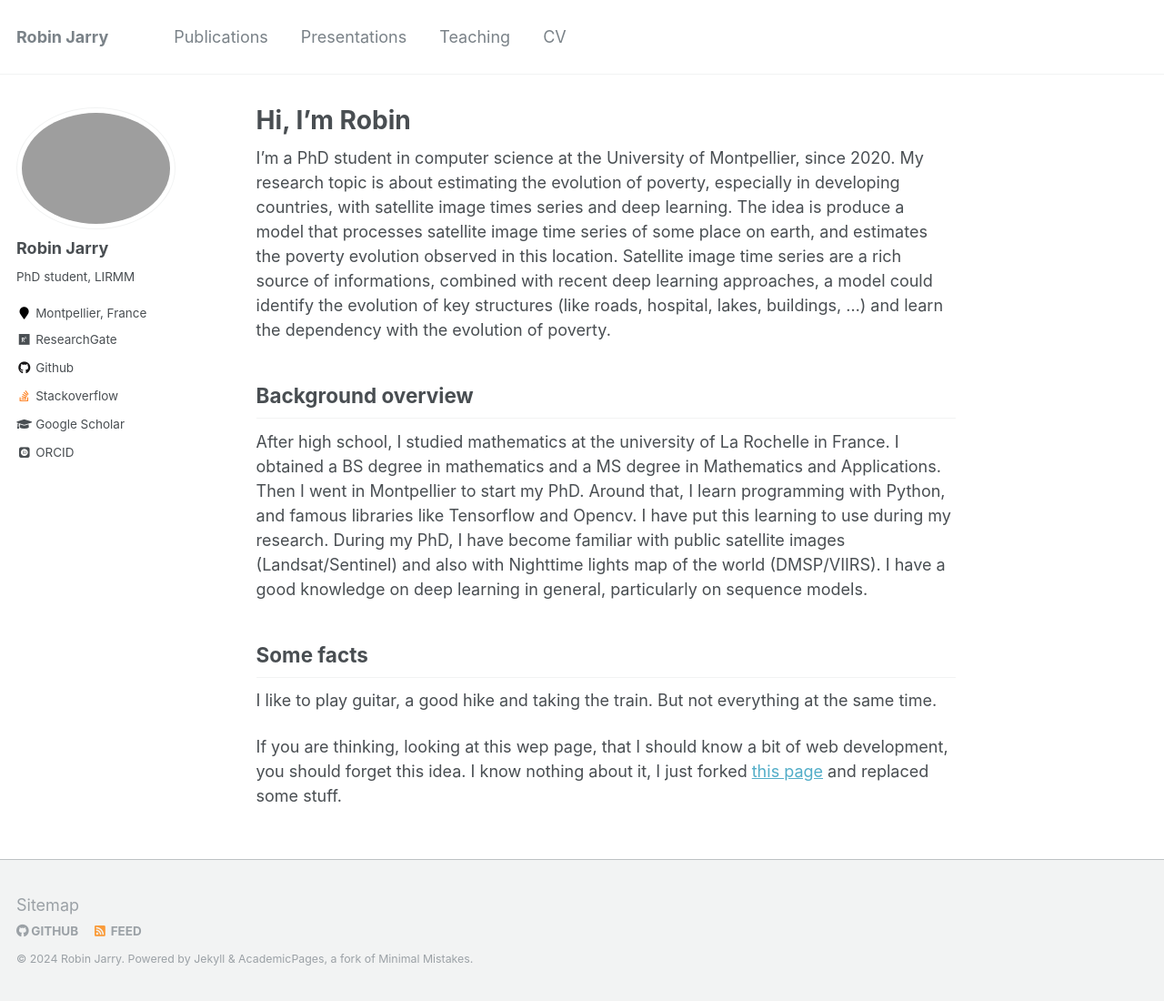
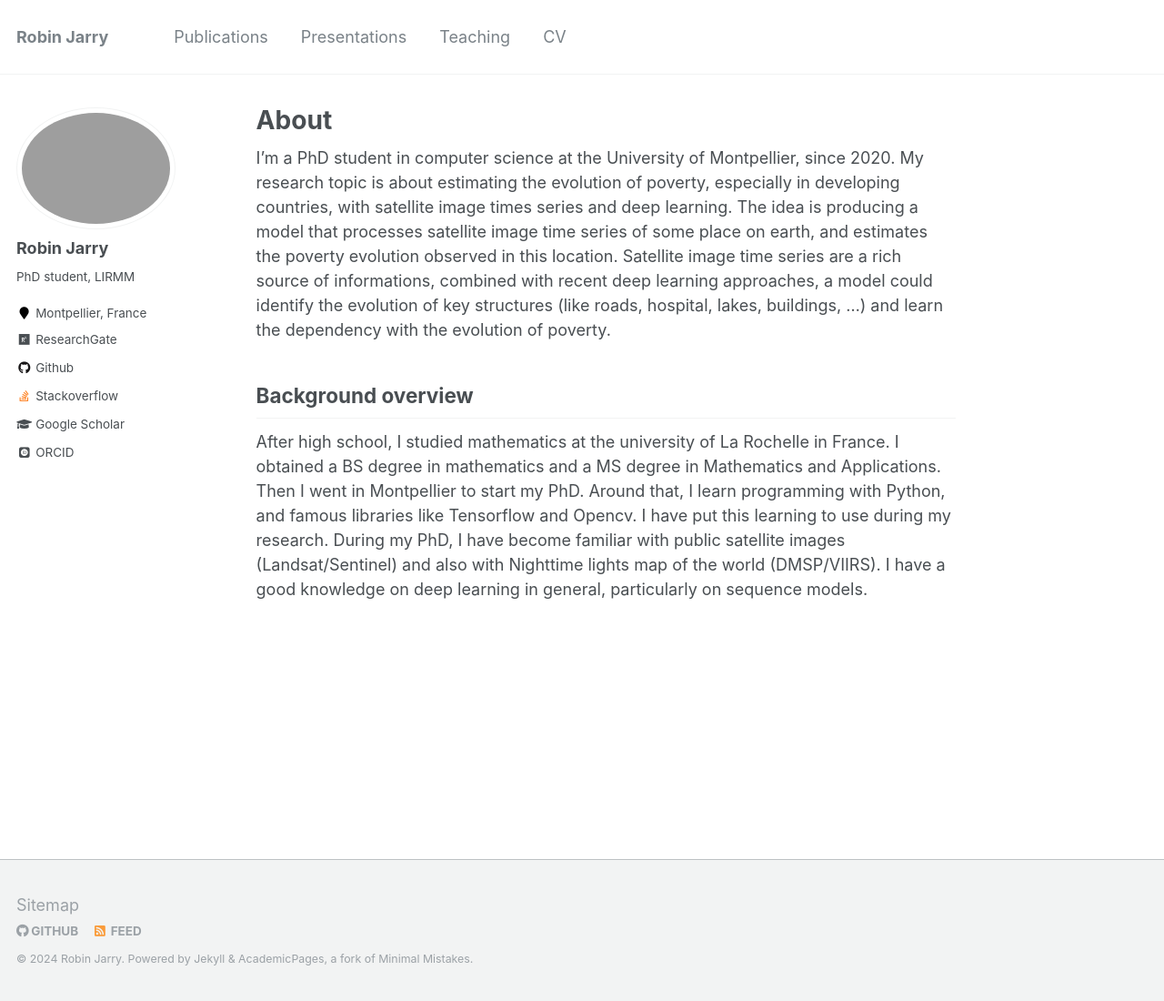
Before and after one commit to robin-j412/robin-j412.github.io, a Jekyll site: the page built from _pages/about.md, in a window 1280 px wide and 1100 px high. Shown: the whole window at 91% size. Built offline with Jekyll 4.4.1, drawn with Linux system fonts in a browser that asks for light colours; some web fonts are replaced.

Commit message:
removed some facts

```diff
--- a/_pages/about.md
+++ b/_pages/about.md
@@ -1,6 +1,6 @@
 ---
 permalink: /
-title: "Hi, I'm Robin"
+title: "About"
 excerpt: "About me"
 author_profile: true
 redirect_from:
@@ -8,8 +8,10 @@ redirect_from:
   - /about.html
 ---
 
-I'm a PhD student in computer science at the University of
-Montpellier, since 2020. My research topic is about estimating the evolution of poverty, especially in developing countries, with satellite image times series and deep learning. The idea is produce a model that processes satellite image time series of some place on earth, and estimates the poverty evolution observed in this location. Satellite image time series are a rich source of informations, combined with recent deep learning approaches, a model could identify the evolution of key structures (like roads, hospital, lakes, buildings, ...) and learn the dependency with the evolution of poverty.
+I'm a PhD student in computer science at the University of Montpellier, since 2020.
+My research topic is about estimating the evolution of poverty, especially in developing countries, with satellite image times series and deep learning.
+The idea is producing a model that processes satellite image time series of some place on earth, and estimates the poverty evolution observed in this location.
+Satellite image time series are a rich source of informations, combined with recent deep learning approaches, a model could identify the evolution of key structures (like roads, hospital, lakes, buildings, ...) and learn the dependency with the evolution of poverty.
 
 
 ## Background overview
```
Also changed, not shown: other parts of _pages/about.md (+5 -2 lines).
